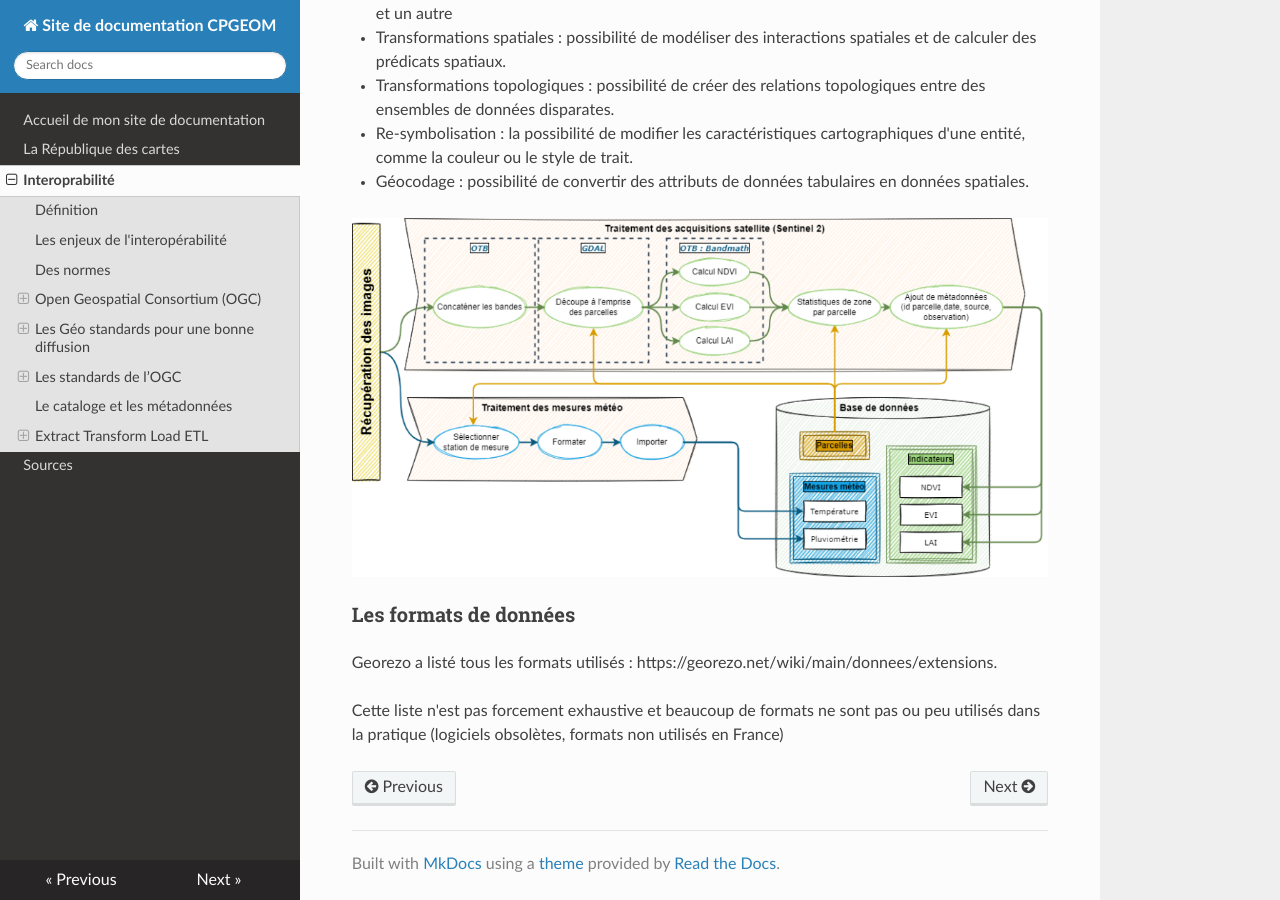
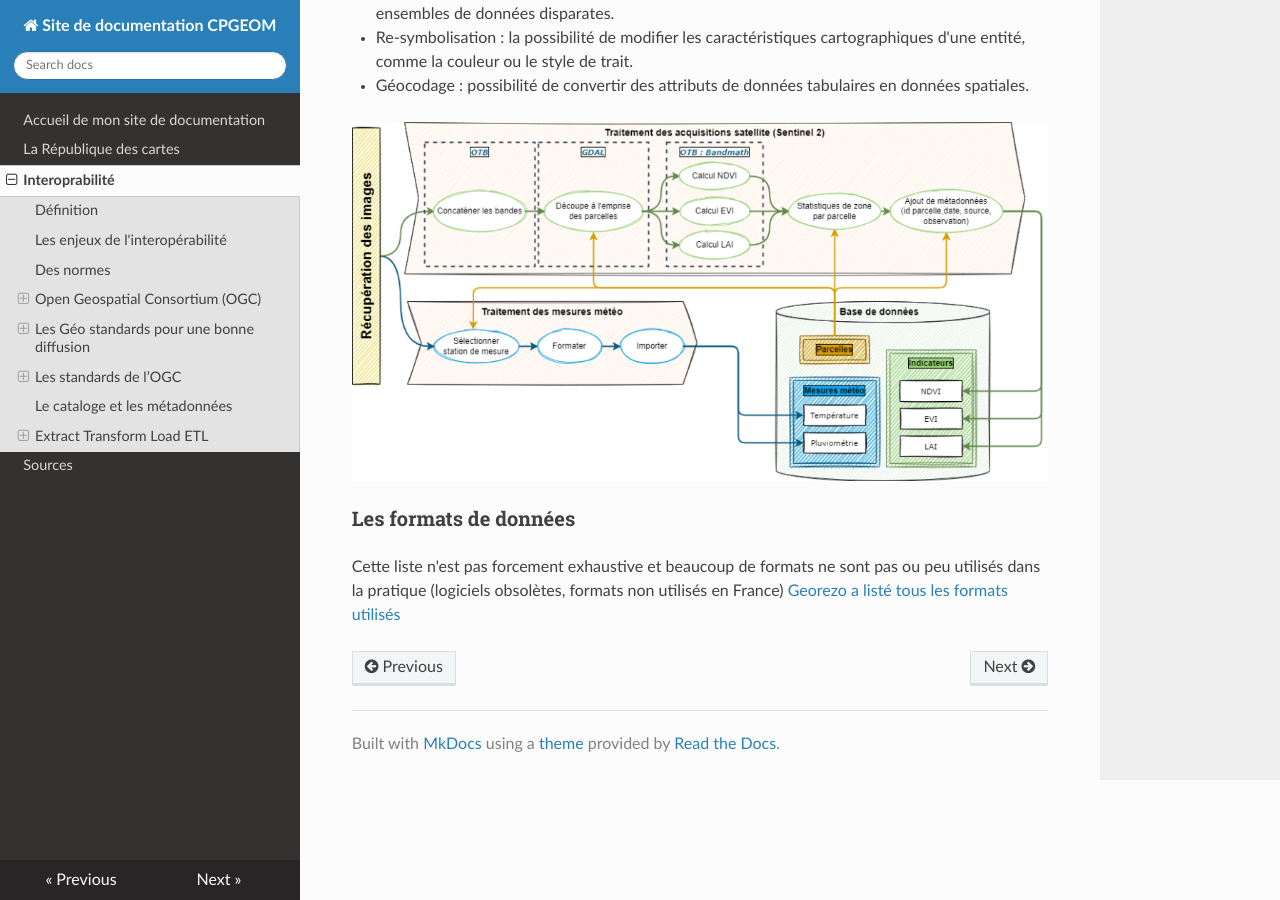
Before and after one commit to djimoyelmardo/cpegeom_doc, an MkDocs documentation site: the page built from docs/interoperabilite.md, in a window 1280 px wide and 900 px high, scrolled down 4828 px. Built offline with MkDocs 1.6.1, drawn with Linux system fonts in a browser that asks for light colours; nearby versions of some CDN libraries; some of the changed text lies outside the part shown.

```diff
--- a/docs/interoperabilite.md
+++ b/docs/interoperabilite.md
@@ -54,7 +54,8 @@ Organisation internationale à but non lucratif dédiée au développement des s
     <li>permettre de réaliser des systèmes et des services d'information complexes et ouverts,</li>
     <li>impliquer l’ensemble de la communauté dans le processus d’interopérabilité,</li>
 </ul>
-Lien : https://www.ogc.org/
+
+[Lien ](https://www.ogc.org/)
 
 ### Des ressources
 <ul>
@@ -134,11 +135,8 @@ La notion de diffusion de donnée a été confirmée par la possibilité de part
 ## Extract Transform Load ETL
  Un outils fiable => le traitement automatisé.
 ![](./images/etl.png)
-
- **Extact**: le processus d'extraction doit convertir les données dans un format adapté à une transformation ultérieure
-
+**Extact**: le processus d'extraction doit convertir les données dans un format adapté à une transformation ultérieure
 **Transform** : Nettoyage, Filtrage, Enrichissement, Division, (spliting), Regroupement.
-
 **Load** : Les données transformées peuvent être chargé dans la base cible.
 
 ### Spatial ETL
@@ -162,6 +160,5 @@ L’ETL spatial permet :
 ![](./images/etl_traitement_ndvi.png)
 
 ### Les formats de données
-Georezo a listé tous les formats utilisés : https://georezo.net/wiki/main/donnees/extensions.
-
 Cette liste n'est pas forcement exhaustive et beaucoup de formats ne sont pas ou peu utilisés dans la pratique (logiciels obsolètes, formats non utilisés en France)
+[Georezo a listé tous les formats utilisés](https://georezo.net/wiki/main/donnees/extensions)
```
Also changed, not shown: site/index.html, site/interoperabilite.html, site/search/search_index.json, 1 other file.
